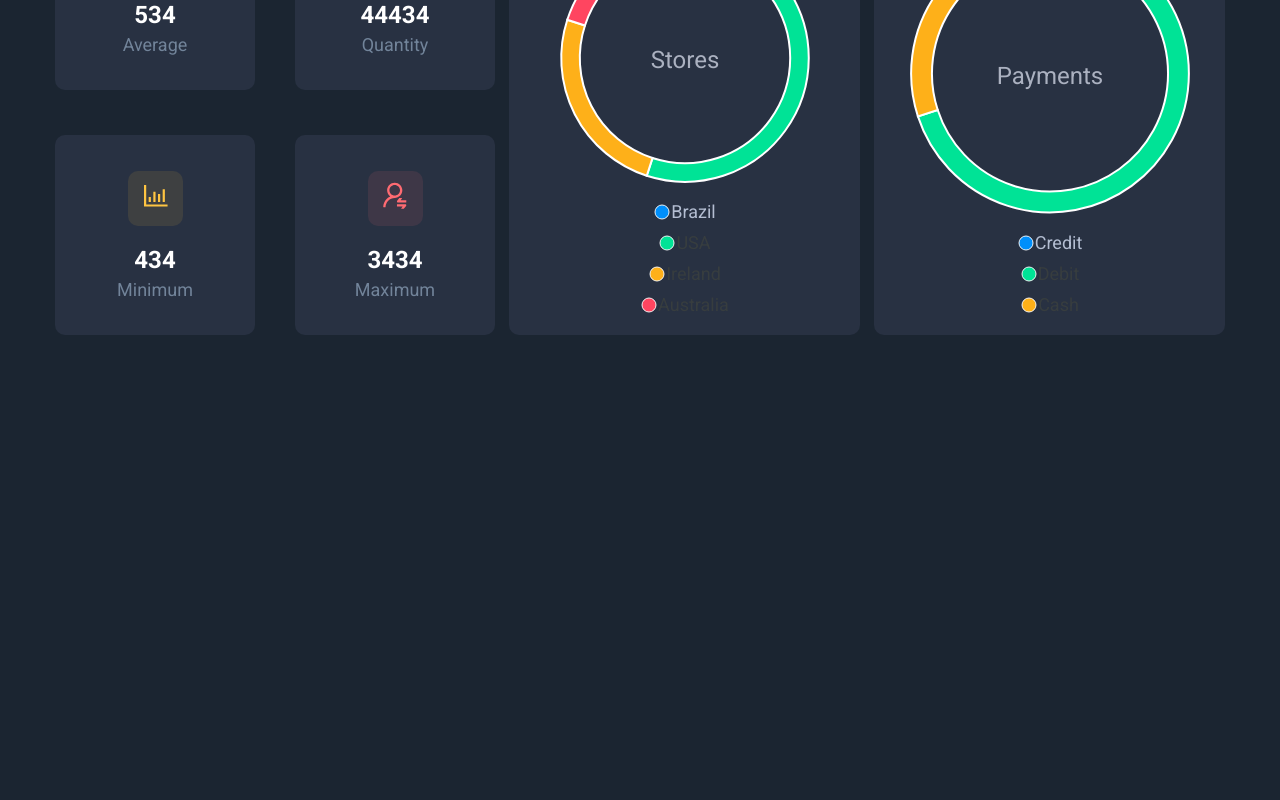
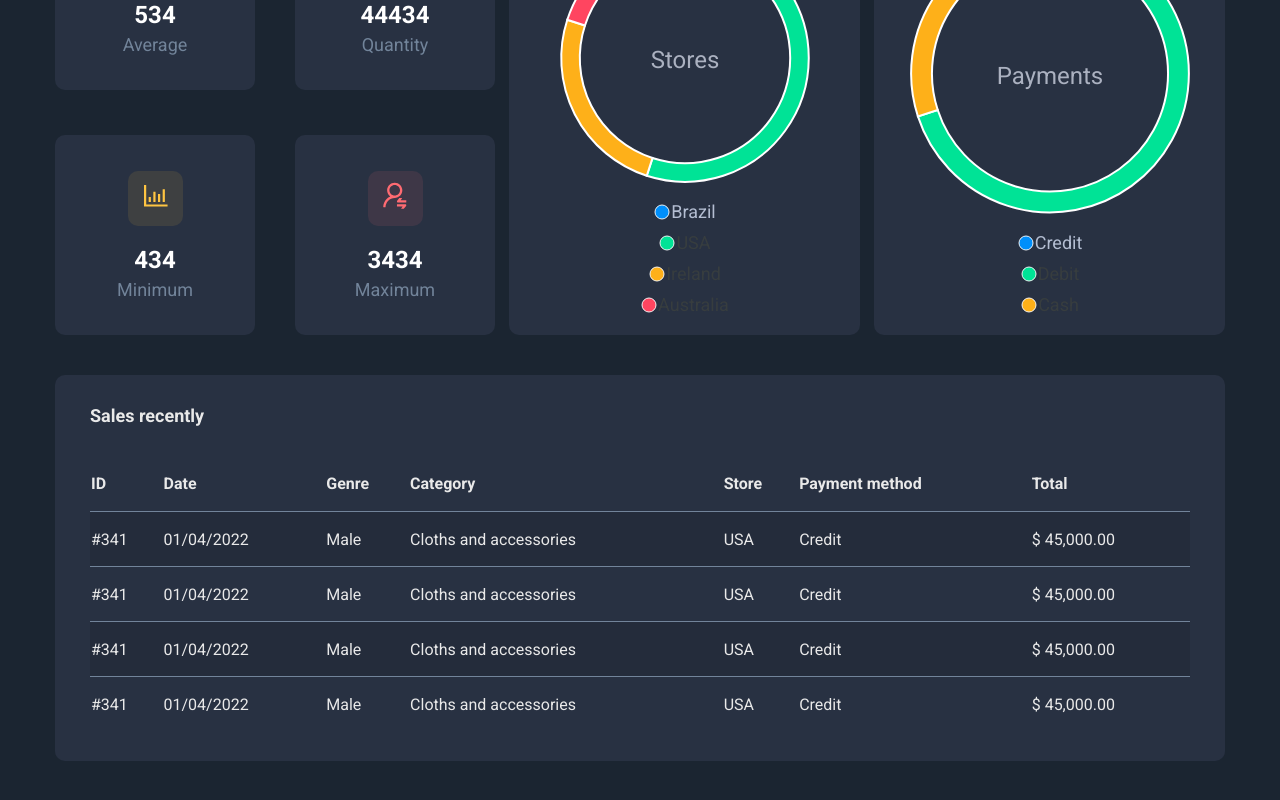
Before and after one commit to Tssa301/sales_system, a React (Create React App) app in the folder front-web/: page / in a window 1280 px wide. Shown: the part 770-1570 px from the top of the page. Before the commit the page ends 1145 px from the top, so only its background shows below. Built offline with nearby package versions, Linux system fonts and the light colour scheme.

Commit message:
Created SalesTable component

```diff
--- a/front-web/src/App.tsx
+++ b/front-web/src/App.tsx
@@ -4,6 +4,7 @@
 import PieChartCard from './components/pie-chart-card';
 import SalesByDate from './components/sales-by-date';
 import SalesSummary from './components/sales-summary';
+import SalesTable from './components/sales-table';
 
 function App() {
   return (
@@ -25,6 +26,7 @@
             series={[10, 60, 30]}
           />
         </div>
+        <SalesTable />
       </div>
     </>
   );
--- a/front-web/src/components/sales-by-date/index.tsx
+++ b/front-web/src/components/sales-by-date/index.tsx
@@ -46,7 +46,7 @@
       </div>
       <div className="sales-by-date-data">
         <div className="sales-by-date-quantity-container">
-          <h2 className="sales-by-date-quantity">464.988,00</h2>
+          <h2 className="sales-by-date-quantity">$ 464.988,00</h2>
           <span className="sales-by-date-quantity-label">Sales period</span>
           <span className="sales-by-date-quantity-description">
             The chart shows sales across all stories
--- /dev/null
+++ b/front-web/src/components/sales-table/index.tsx
@@ -0,0 +1,62 @@
+import './styles.css';
+
+function SalesTable() {
+  return (
+    <div className="sales-table-container base-card">
+      <h3 className="sales-table-title">Sales recently</h3>
+      <table className="sales-table">
+        <thead>
+          <tr>
+            <th>ID</th>
+            <th>Date</th>
+            <th>Genre</th>
+            <th>Category</th>
+            <th>Store</th>
+            <th>Payment method</th>
+            <th>Total</th>
+          </tr>
+        </thead>
+        <tbody>
+          <tr>
+            <td>#341</td>
+            <td>01/04/2022</td>
+            <td>Male</td>
+            <td>Cloths and accessories</td>
+            <td>USA</td>
+            <td>Credit</td>
+            <td>$ 45,000.00</td>
+          </tr>
+          <tr>
+            <td>#341</td>
+            <td>01/04/2022</td>
+            <td>Male</td>
+            <td>Cloths and accessories</td>
+            <td>USA</td>
+            <td>Credit</td>
+            <td>$ 45,000.00</td>
+          </tr>
+          <tr>
+            <td>#341</td>
+            <td>01/04/2022</td>
+            <td>Male</td>
+            <td>Cloths and accessories</td>
+            <td>USA</td>
+            <td>Credit</td>
+            <td>$ 45,000.00</td>
+          </tr>
+          <tr>
+            <td>#341</td>
+            <td>01/04/2022</td>
+            <td>Male</td>
+            <td>Cloths and accessories</td>
+            <td>USA</td>
+            <td>Credit</td>
+            <td>$ 45,000.00</td>
+          </tr>
+        </tbody>
+      </table>
+    </div>
+  );
+}
+
+export default SalesTable;
--- /dev/null
+++ b/front-web/src/components/sales-table/styles.css
@@ -0,0 +1,38 @@
+.sales-table-container {
+  margin-bottom: 50px;
+  padding: 30px 35px;
+}
+
+.sales-table-title {
+  font-size: 18px;
+}
+
+.sales-table {
+  width: 100%;
+  margin-top: 30px;
+  border-spacing: 0;
+}
+
+.sales-table thead th {
+  text-align: left;
+  height: 55px;
+}
+
+.sales-table tbody td {
+  height: 55px;
+  font-size: 16px;
+  border-top: 1px solid var(--grey-light-125-color);
+  transition: background 0.3s;
+}
+
+.sales-table tbody tr:hover > td {
+  background-color: var(--grey-light-150-color);
+}
+
+.sales-table tbody tr:nth-child(even) {
+  background-color: var(--primary-color);
+}
+
+.sales-table tbody tr:nth-child(odd) {
+  background-color: rgba(0, 0, 0, 0.1);
+}
```
